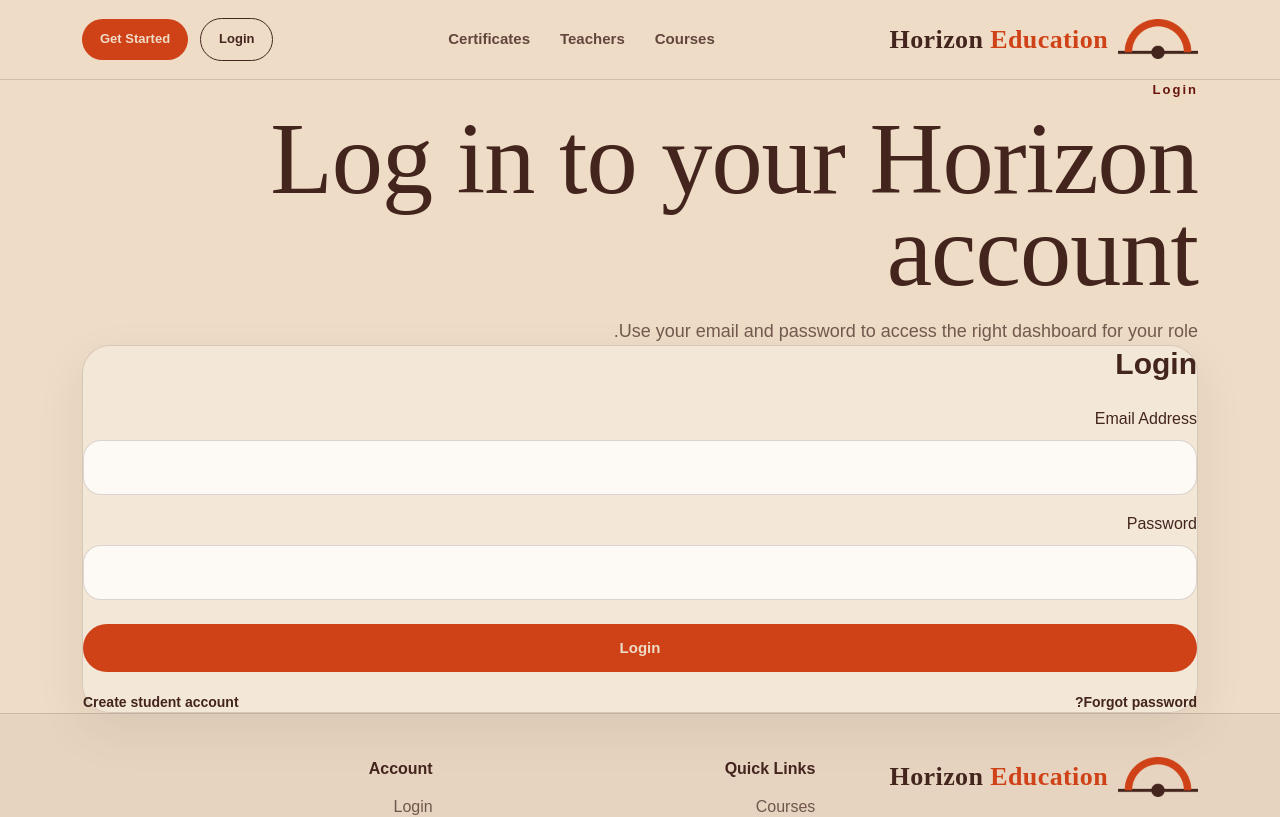
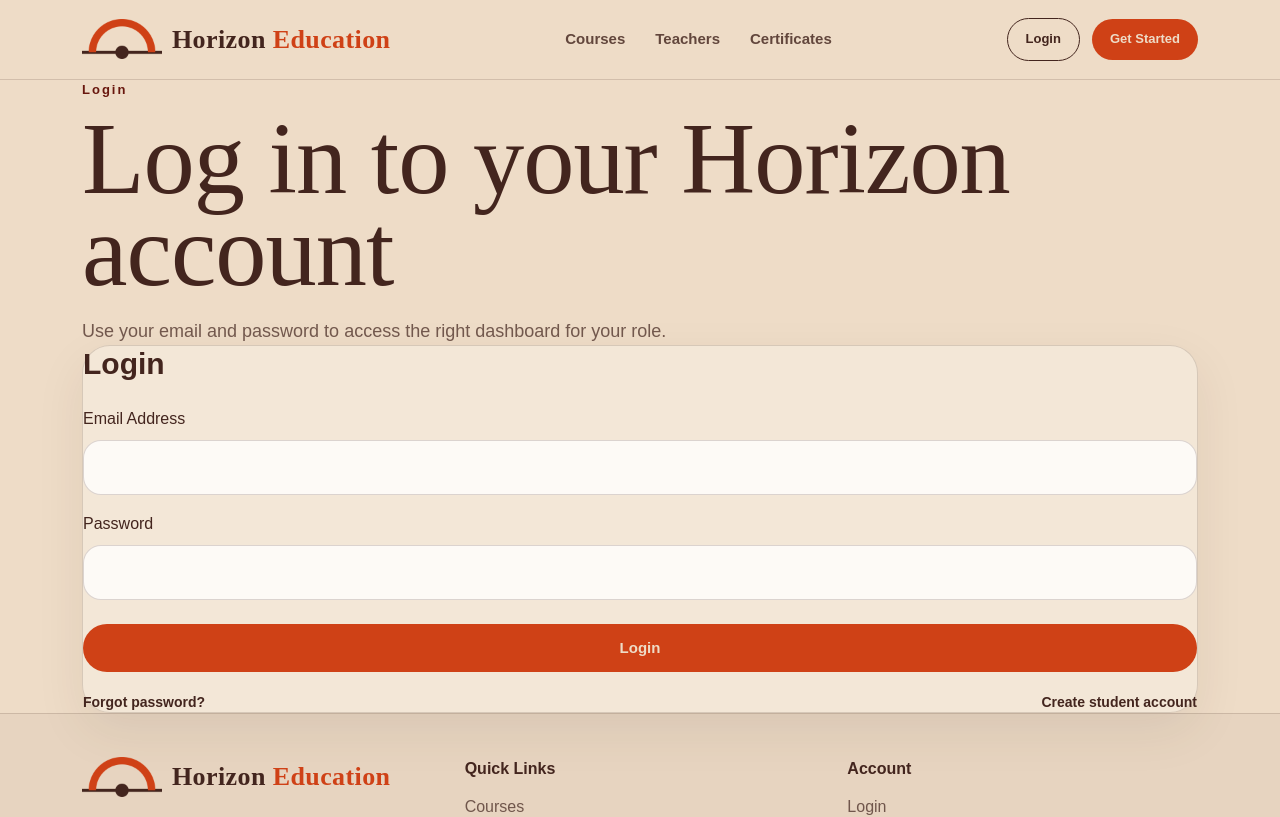
Before and after one commit to modymjd/horizon-education, a Next.js app: page /login in a window 1280 px wide. Shown: the top 817 px of the page. Built offline with nearby package versions, Linux system fonts and the light colour scheme; no server answers.

Commit message:
Switch site direction to LTR and update Tronix footer logo

```diff
--- a/app/globals.css
+++ b/app/globals.css
@@ -24,7 +24,7 @@ html {
 
 body {
   margin: 0;
-  direction: rtl;
+  direction: ltr;
   background: var(--cream);
   color: var(--ember);
   font-family: var(--body);
@@ -1328,7 +1328,7 @@ img {
 }
 
 .amount {
-  direction: rtl;
+  direction: ltr;
   color: var(--maple);
   font-weight: 900;
   font-size: 18px;
@@ -1462,7 +1462,7 @@ img {
 }
 
 .amount {
-  direction: rtl;
+  direction: ltr;
   color: var(--maple);
   font-weight: 900;
   font-size: 18px;
@@ -1514,7 +1514,7 @@ img {
 }
 
 .admin-table th {
-  text-align: right;
+  text-align: left;
   color: rgba(67, 37, 30, 0.66);
   font-size: 13px;
   padding: 0 14px 4px;
```
Also changed, not shown: public/logos/tronix-logo.png.
